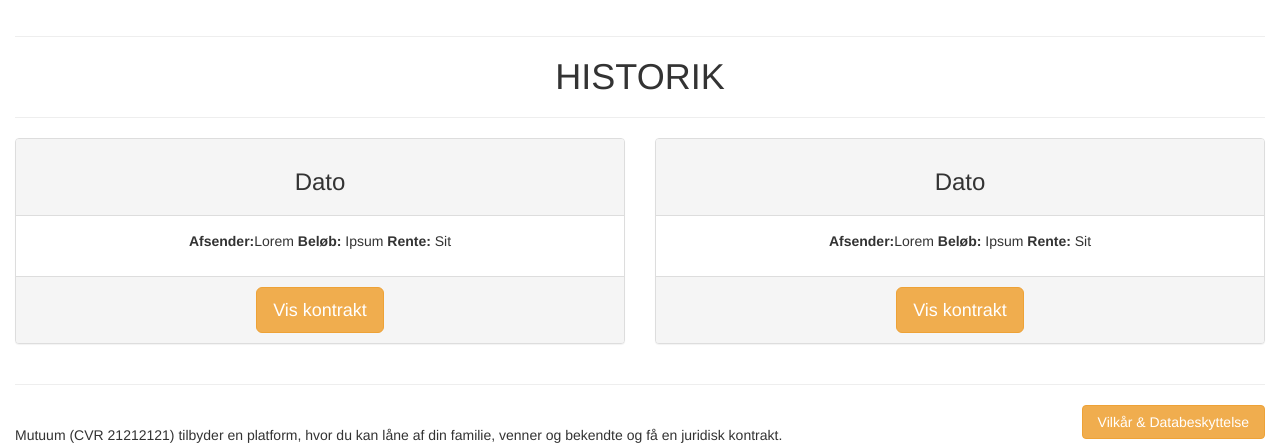
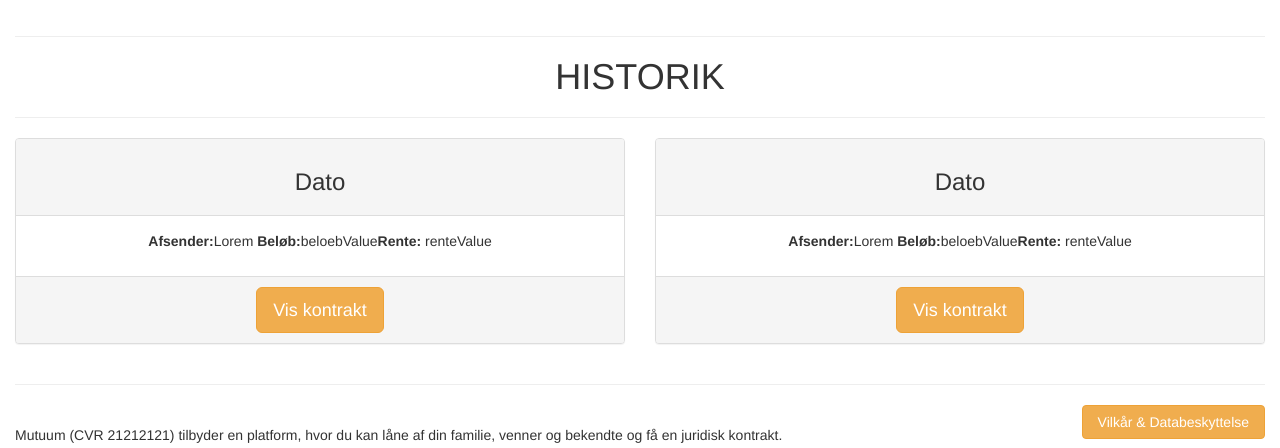
Before and after one commit to LOOP3-gr-3/endelig-LOOP, a PHP site: page /minside.php in a window 1280 px wide. Shown: the part 497-945 px from the top of the page. Run offline with PHP 8.4, Linux system fonts and the light colour scheme; a user stored in the database is signed in; data comes from the database, SQL or seed files in the repository; data that the repository does not hold is empty; some libraries are stand-ins or nearby versions.

Commit message:
min side

```diff
--- a/minside.php
+++ b/minside.php
@@ -94,11 +94,11 @@ if (!isset($_SESSION)) session_start();
             <div class="panel panel-default text-center">
                 <div class="panel-heading">
                     <h3>Dato for oprettelse</h3>
-                    <p><?php echo $dato_underskrift_laangiver; ?></p>
+                    <p><?php echo $dato_underskrift_laangiver;?></p>
                 </div>
                 <div class="panel-body">
-                    <p><strong>Beløb</strong><?php echo beloebValue; ?></p>
-                    <p><strong>Rente</strong><?php echo renteValue; ?></p>
+                    <p><strong>Beløb</strong><?php echo beloebValue;?></p>
+                    <p><strong>Rente</strong><?php echo renteValue;?></p>
                 </div>
                 <div class="panel-footer">
                     <button class="btn btn-warning btn-lg">Vis kontrakt</button>
@@ -109,12 +109,7 @@ if (!isset($_SESSION)) session_start();
 
 
 
-
 <!-******************ALT KODE TIL HISTORIK*****************-->
-
-
-
-
 
     <div class="row majahistorikaftaler">
         <div class="col-xs-12 col-sm-12 col-md-12 col-lg-12 col-xl-12 text-center">
@@ -129,7 +124,7 @@ if (!isset($_SESSION)) session_start();
                     <h3>Dato</h3>
                 </div>
                 <div class="panel-body">
-                    <p><strong>Afsender:</strong>Lorem <strong>Beløb:</strong> Ipsum <strong>Rente:</strong> Sit</p>
+                    <p><strong>Afsender:</strong>Lorem <strong>Beløb:</strong><?php echo beloebValue;?><strong>Rente:</strong> <?php echo renteValue;?></p>
                 </div>
                 <div class="panel-footer">
                     <button class="btn btn-warning btn-lg">Vis kontrakt</button>
@@ -142,7 +137,7 @@ if (!isset($_SESSION)) session_start();
                     <h3>Dato</h3>
                 </div>
                 <div class="panel-body">
-                    <p><strong>Afsender:</strong>Lorem <strong>Beløb:</strong> Ipsum <strong>Rente:</strong> Sit</p>
+                    <p><strong>Afsender:</strong>Lorem <strong>Beløb:</strong><?php echo beloebValue;?><strong>Rente:</strong> <?php echo renteValue;?></p>
                 </div>
                 <div class="panel-footer">
                     <button class="btn btn-warning btn-lg">Vis kontrakt</button>
```
